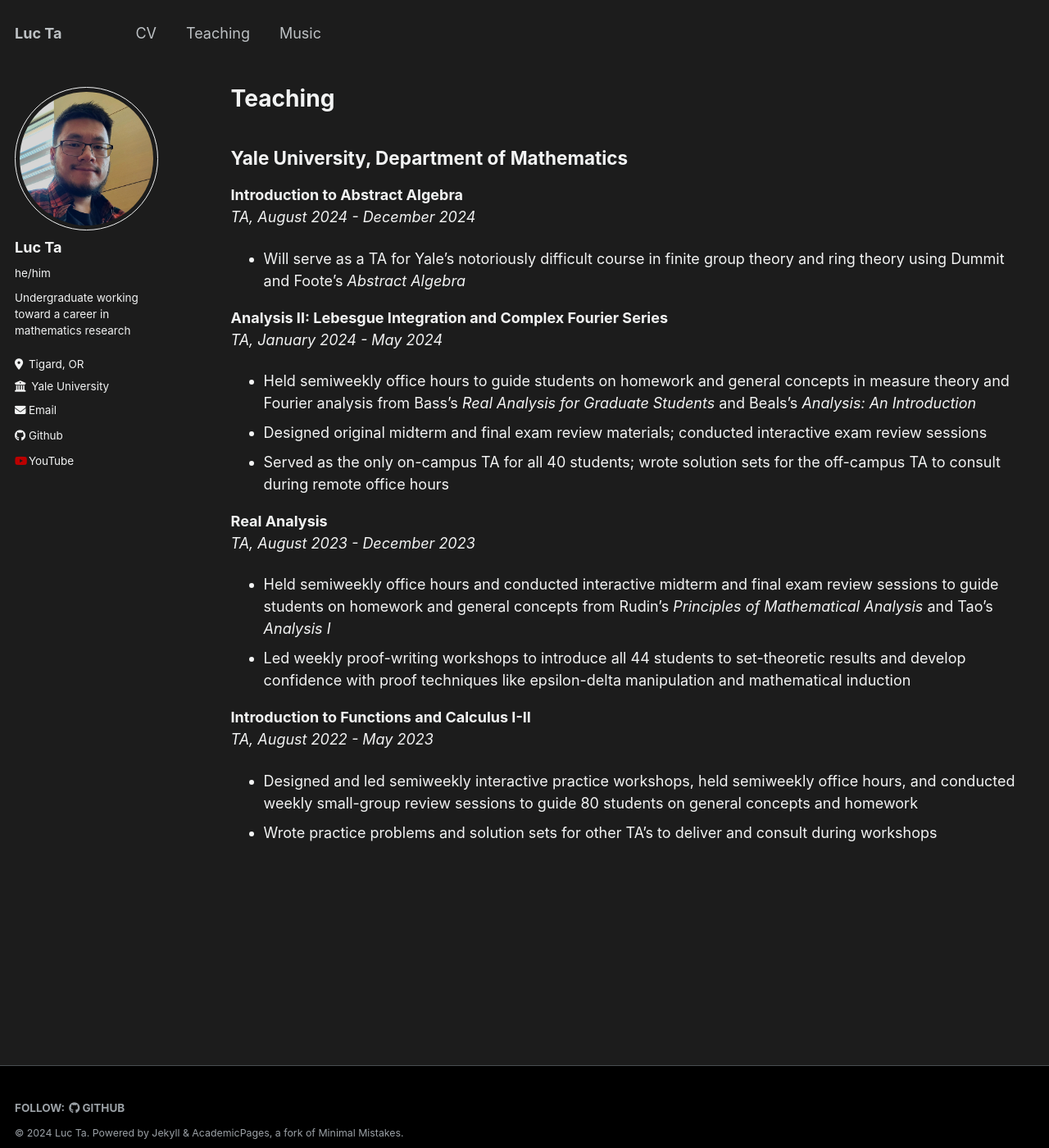
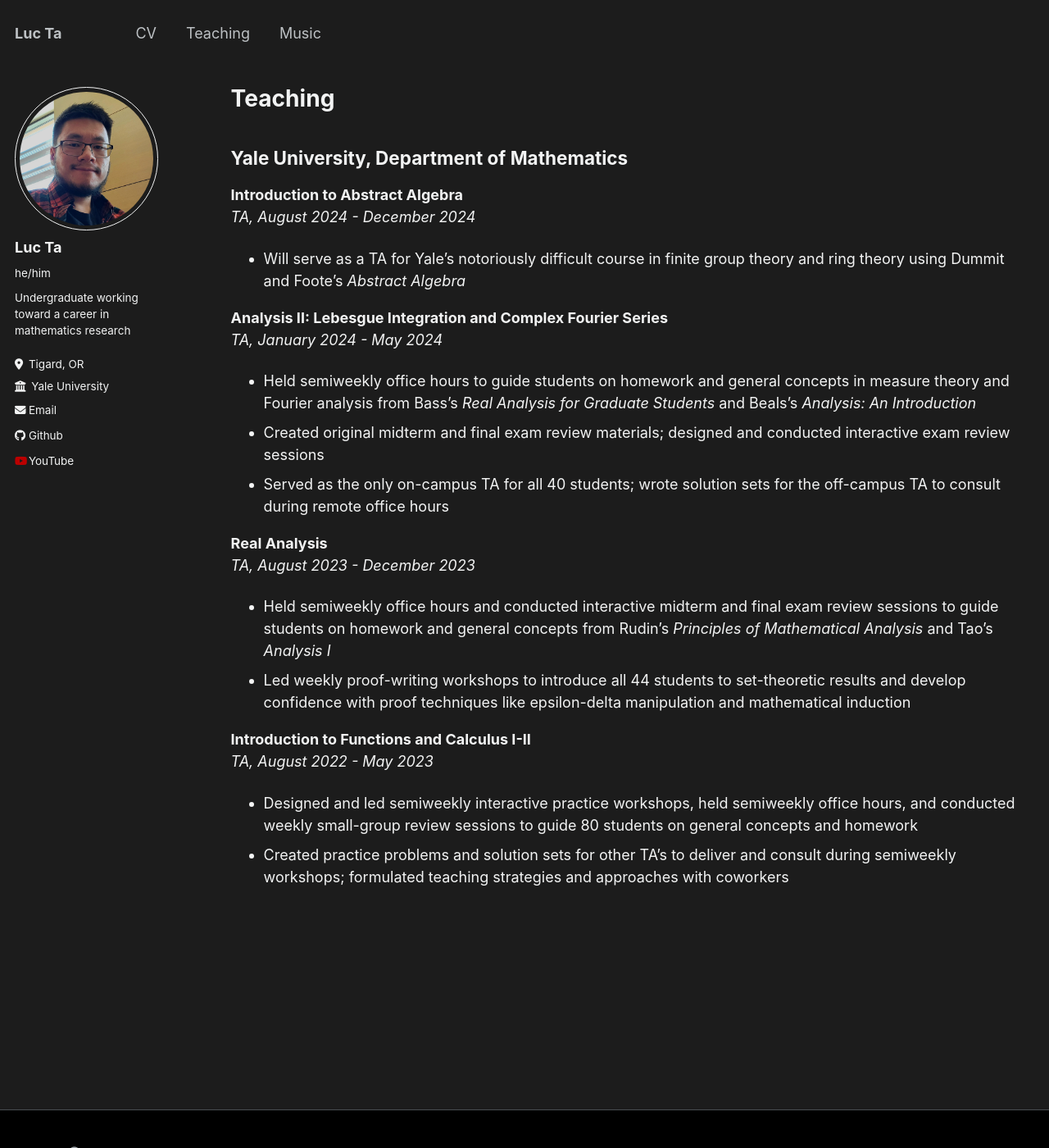
Before and after one commit to luc-ta/luc-ta.github.io, a Jekyll site: the page built from _pages/teaching.md, in a window 1280 px wide and 1400 px high. Shown: the whole window at 82% size. Built offline with Jekyll 4.4.1, drawn with Linux system fonts in a browser that asks for light colours.

Commit message:
Update teaching.md

```diff
--- a/_pages/teaching.md
+++ b/_pages/teaching.md
@@ -16,7 +16,7 @@ _TA, August 2024 - December 2024_
 **Analysis II: Lebesgue Integration and Complex Fourier Series**\
 _TA, January 2024 - May 2024_
 * Held semiweekly office hours to guide students on homework and general concepts in measure theory and Fourier analysis from Bass's _Real Analysis for Graduate Students_ and Beals's _Analysis: An Introduction_
-* Designed original midterm and final exam review materials; conducted interactive exam review sessions
+* Created original midterm and final exam review materials; designed and conducted interactive exam review sessions
 * Served as the only on-campus TA for all 40 students; wrote solution sets for the off-campus TA to consult during remote office hours
 
 **Real Analysis**\
@@ -27,4 +27,4 @@ _TA, August 2023 - December 2023_
 **Introduction to Functions and Calculus I-II**\
 _TA, August 2022 - May 2023_
 * Designed and led semiweekly interactive practice workshops, held semiweekly office hours, and conducted weekly small-group review sessions to guide 80 students on general concepts and homework
-* Wrote practice problems and solution sets for other TA's to deliver and consult during workshops
+* Created practice problems and solution sets for other TA's to deliver and consult during semiweekly workshops; formulated teaching strategies and approaches with coworkers
```
